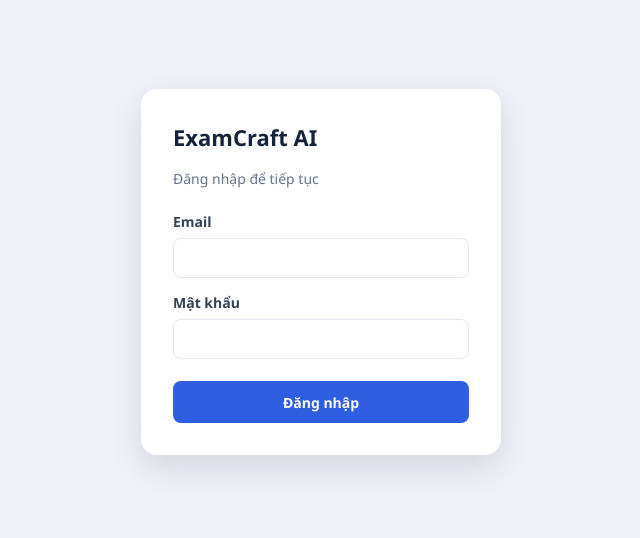
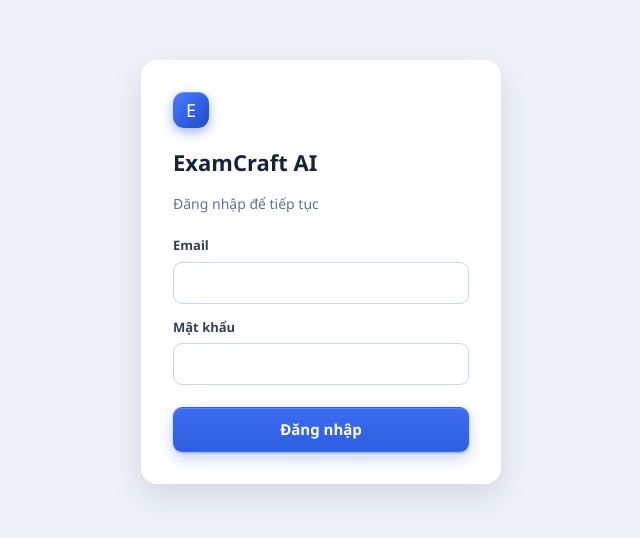
Before and after one commit to minhtoankhuu/App-English, a React (Vite) app in the folder frontend/: page /exams in a window 1280 px wide. Shown: the part 128-666 px from the top of the page, without its empty margins (319-959 px from the left). Built offline with nearby package versions, Linux system fonts and the light colour scheme; no server answers.

Commit message:
feat: đồng bộ sidebar và màn đăng nhập theo prototype

```diff
--- a/frontend/src/Layout.tsx
+++ b/frontend/src/Layout.tsx
@@ -1,11 +1,32 @@
+import type { ComponentType } from "react";
 import { Link, Outlet, useLocation } from "react-router-dom";
 import { logout } from "./api/auth";
 import type { UserOut } from "./types/auth";
 import { UsageProvider, useUsage } from "./usage/UsageContext";
+import { BankIcon, DocIcon, LayersIcon, UsersIcon } from "./icons/Icon";
 
 interface LayoutProps {
   user: UserOut;
   onLogout: () => void;
+}
+
+interface NavItem {
+  to: string;
+  label: string;
+  Icon: ComponentType;
+}
+
+const TEACHER_NAV: NavItem[] = [{ to: "/exams", label: "Đề của tôi", Icon: DocIcon }];
+
+const ADMIN_NAV: NavItem[] = [
+  { to: "/admin", label: "Tổng quan", Icon: LayersIcon },
+  { to: "/admin/teachers", label: "Quản lý giáo viên", Icon: UsersIcon },
+  { to: "/admin/audit-logs", label: "Audit log", Icon: BankIcon },
+];
+
+function isNavActive(pathname: string, to: string): boolean {
+  if (to === "/admin") return pathname === "/admin";
+  return pathname.startsWith(to);
 }
 
 function LayoutContent({ user, onLogout }: LayoutProps) {
@@ -19,68 +40,51 @@ function LayoutContent({ user, onLogout }: LayoutProps) {
 
   const isAdmin = user.role === "admin";
   const homePath = isAdmin ? "/admin" : "/exams";
-  const navLinks = isAdmin
-    ? [{ to: "/admin", label: "Quản trị" }]
-    : [{ to: "/exams", label: "Đề của tôi" }];
+  const navItems = isAdmin ? ADMIN_NAV : TEACHER_NAV;
+  const avatarLetter = user.full_name.trim().charAt(0).toUpperCase() || "?";
 
   return (
-    <div style={{ width: "100%", maxWidth: 960, margin: "0 auto" }}>
-      <header
-        style={{
-          display: "flex",
-          justifyContent: "space-between",
-          alignItems: "center",
-          padding: "14px 20px",
-          background: "var(--surface)",
-          borderRadius: 12,
-          marginBottom: 18,
-          flexWrap: "wrap",
-          gap: 12,
-        }}
-      >
-        <div style={{ display: "flex", alignItems: "center", gap: 20 }}>
-          <Link to={homePath} style={{ fontWeight: 700, color: "var(--primary)", textDecoration: "none" }}>
-            ExamCraft AI
-          </Link>
-          <nav style={{ display: "flex", gap: 14 }}>
-            {navLinks.map((link) => {
-              const active = location.pathname.startsWith(link.to);
-              return (
-                <Link
-                  key={link.to}
-                  to={link.to}
-                  style={{
-                    fontSize: 13,
-                    fontWeight: active ? 700 : 500,
-                    color: active ? "var(--primary)" : "var(--ink)",
-                    textDecoration: "none",
-                  }}
-                >
-                  {link.label}
-                </Link>
-              );
-            })}
-          </nav>
+    <div className="app-shell">
+      <aside className="sidebar">
+        <Link className="brand" to={homePath} aria-label="ExamCraft AI">
+          <span className="brand-mark">E</span>
+          <span className="brand-name">
+            ExamCraft <em>AI</em>
+          </span>
+        </Link>
+
+        <nav className="main-nav" aria-label={isAdmin ? "Điều hướng quản trị" : "Điều hướng giáo viên"}>
+          {navItems.map(({ to, label, Icon }) => (
+            <Link key={to} to={to} className={`nav-item${isNavActive(location.pathname, to) ? " active" : ""}`}>
+              <Icon />
+              <span>{label}</span>
+            </Link>
+          ))}
+        </nav>
+
+        {!isAdmin && status && (
+          <p className="usage-badge">
+            Còn {status.remaining}/{status.limit} lượt hôm nay
+          </p>
+        )}
+
+        <div className="user-card">
+          <span className="avatar">{avatarLetter}</span>
+          <span className="user-meta">
+            <strong>{user.full_name}</strong>
+            <small>{isAdmin ? "Quản trị viên" : "Giáo viên"}</small>
+          </span>
         </div>
-        <div style={{ display: "flex", alignItems: "center", gap: 12 }}>
-          {user.role === "teacher" && status && (
-            <span style={{ fontSize: 13, color: "var(--primary)", fontWeight: 600 }}>
-              Còn {status.remaining}/{status.limit} lượt hôm nay
-            </span>
-          )}
-          <span style={{ fontSize: 13, color: "var(--muted)" }}>
-            {user.full_name} · {user.role === "admin" ? "Quản trị viên" : "Giáo viên"}
-          </span>
-          <button
-            onClick={handleLogout}
-            style={{ border: "1px solid var(--border)", background: "#fff", borderRadius: 8, padding: "6px 12px" }}
-          >
-            Đăng xuất
-          </button>
+
+        <button type="button" className="sidebar-logout" onClick={handleLogout}>
+          Đăng xuất
+        </button>
+      </aside>
+
+      <main className="main-content">
+        <div className="workspace">
+          <Outlet />
         </div>
-      </header>
-      <main>
-        <Outlet />
       </main>
     </div>
   );
--- a/frontend/src/LoginForm.tsx
+++ b/frontend/src/LoginForm.tsx
@@ -29,71 +29,26 @@ export function LoginForm({ onSuccess }: LoginFormProps) {
   }
 
   return (
-    <form onSubmit={handleSubmit} style={styles.card}>
-      <h1 style={styles.title}>ExamCraft AI</h1>
-      <p style={styles.subtitle}>Đăng nhập để tiếp tục</p>
+    <form onSubmit={handleSubmit} className="login-card">
+      <span className="brand-mark login-mark">E</span>
+      <h1 className="login-title">ExamCraft AI</h1>
+      <p className="login-subtitle">Đăng nhập để tiếp tục</p>
 
-      <label style={styles.label}>
+      <label>
         Email
-        <input
-          type="email"
-          value={email}
-          onChange={(e) => setEmail(e.target.value)}
-          required
-          style={styles.input}
-        />
+        <input type="email" value={email} onChange={(e) => setEmail(e.target.value)} required />
       </label>
 
-      <label style={styles.label}>
+      <label>
         Mật khẩu
-        <input
-          type="password"
-          value={password}
-          onChange={(e) => setPassword(e.target.value)}
-          required
-          style={styles.input}
-        />
+        <input type="password" value={password} onChange={(e) => setPassword(e.target.value)} required />
       </label>
 
-      {error && <p style={styles.error}>{error}</p>}
+      {error && <p className="login-error">{error}</p>}
 
-      <button type="submit" disabled={submitting} style={styles.button}>
+      <button type="submit" className="button primary large" disabled={submitting}>
         {submitting ? "Đang đăng nhập..." : "Đăng nhập"}
       </button>
     </form>
   );
 }
-
-const styles: Record<string, React.CSSProperties> = {
-  card: {
-    width: 360,
-    maxWidth: "100%",
-    padding: 32,
-    borderRadius: 16,
-    background: "var(--surface)",
-    boxShadow: "0 12px 32px rgba(15, 27, 51, 0.12)",
-    display: "flex",
-    flexDirection: "column",
-    gap: 14,
-  },
-  title: { margin: 0, fontSize: 22 },
-  subtitle: { margin: "0 0 8px", color: "var(--muted)" },
-  label: { display: "flex", flexDirection: "column", gap: 6, fontWeight: 600, fontSize: 14 },
-  input: {
-    height: 40,
-    padding: "0 12px",
-    borderRadius: 8,
-    border: "1px solid var(--border)",
-    fontSize: 14,
-  },
-  error: { color: "var(--danger)", fontSize: 13, margin: 0 },
-  button: {
-    height: 42,
-    marginTop: 8,
-    borderRadius: 8,
-    border: "none",
-    background: "var(--primary)",
-    color: "#fff",
-    fontWeight: 600,
-  },
-};
--- a/frontend/src/index.css
+++ b/frontend/src/index.css
@@ -225,6 +225,26 @@ select:focus-visible, textarea:focus-visible, input:focus-visible {
   .workspace { padding: 16px 16px 32px; }
 }
 
+/* ---------- Đăng nhập ---------- */
+.login-card {
+  width: 360px;
+  max-width: 100%;
+  padding: 32px;
+  border-radius: 16px;
+  background: var(--surface);
+  box-shadow: 0 12px 32px rgba(15, 27, 51, .12);
+  display: flex;
+  flex-direction: column;
+  align-items: flex-start;
+  gap: 14px;
+}
+.login-mark { margin-bottom: 4px; }
+.login-title { margin: 0; font-size: 22px; }
+.login-subtitle { margin: 0 0 8px; color: var(--muted); }
+.login-error { color: var(--danger); font-size: 13px; margin: 0; }
+.login-card label { width: 100%; }
+.login-card .button { width: 100%; margin-top: 8px; }
+
 .exam-builder-layout {
   display: grid;
   grid-template-columns: minmax(0, 1fr);
```
Also changed, not shown: 1 other file (tests, documents, lock files or other folders).
